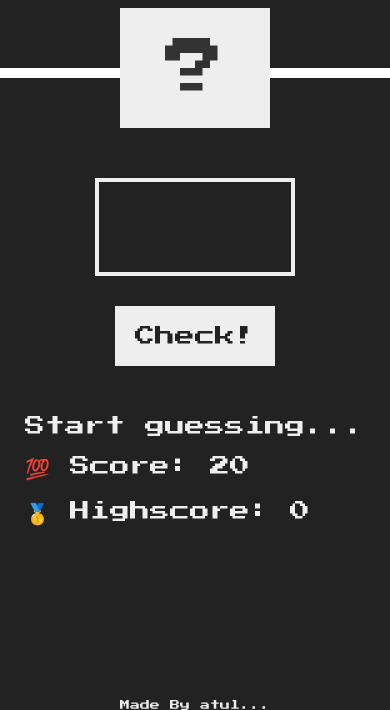
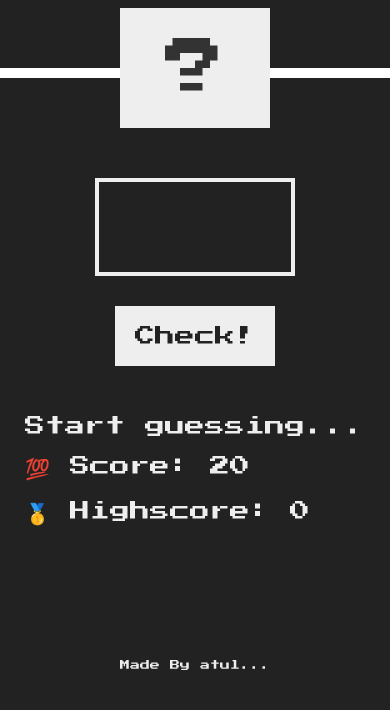
Before and after one commit to AtulKumar0001/Guess-my-number, a plain HTML site: page index.html in a window 390 px wide. Shown: the part 216-926 px from the top of the page. After the commit the page ends 886 px from the top, so only its background shows below. Drawn offline with Linux system fonts and the light colour scheme.

Commit message:
Update style.css

```diff
--- a/style.css
+++ b/style.css
@@ -133,7 +133,7 @@ main {
     flex-direction: column;
   }
   .footer{
-    padding-top: 10rem;
+    padding-top: 6rem;
   }
    .guess{
     padding:2rem;
```
